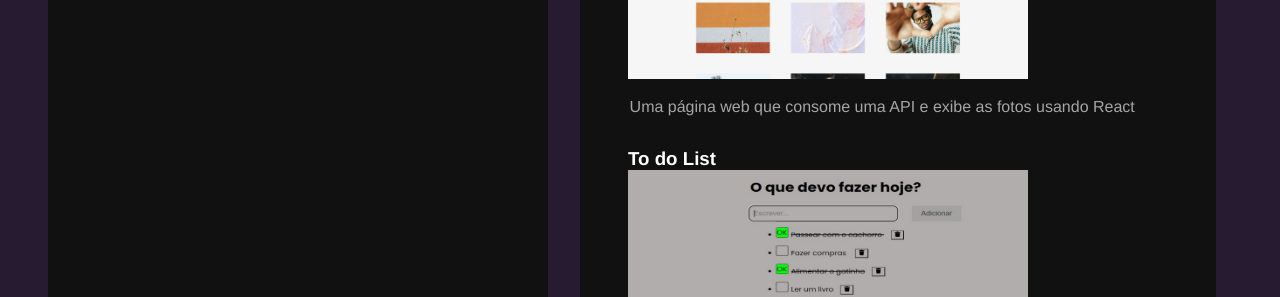
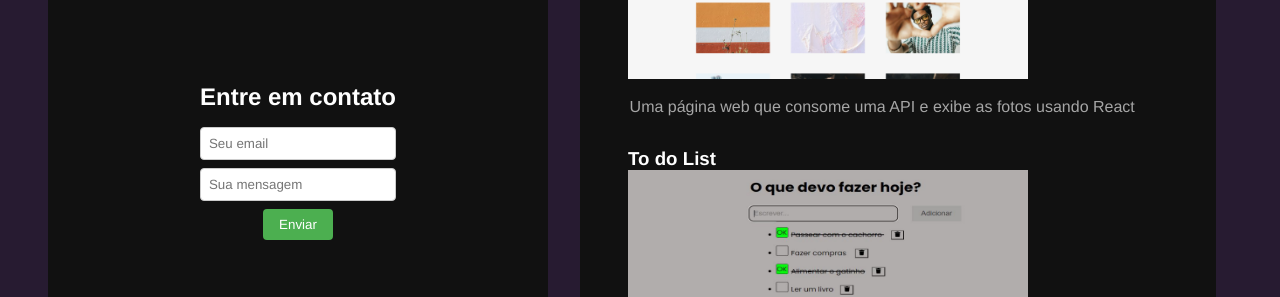
Before and after one commit to Jpsoaresfig/My_Profile, a React (Vite) app: page / in a window 1280 px wide. Shown: the part 1888-2185 px from the top of the page. Built offline with nearby package versions, Linux system fonts and the light colour scheme.

Commit message:
adicao da funcao entre em contato

```diff
--- a/package.json
+++ b/package.json
@@ -10,6 +10,7 @@
     "preview": "vite preview"
   },
   "dependencies": {
+    "emailjs-com": "^3.2.0",
     "react": "^18.2.0",
     "react-dom": "^18.2.0",
     "react-icons": "^4.9.0",
--- a/src/Styles/components/sidebar.sass
+++ b/src/Styles/components/sidebar.sass
@@ -12,10 +12,10 @@
     padding: 2rem 0
 
     .profileimg
-        max-width: 70%
+        max-width: 60%
         border-radius: variables.$container-border-radius
         position: absolute
-        top: -3rem
+        top: -4rem
 
     .title
         color: variables.$text-color
@@ -33,3 +33,29 @@
 #videojptec
     padding-top: 1rem
     padding-bottom: 1rem
+
+.contact-section
+  margin-top: 10rem
+  text-align: center
+
+  h2
+    font-size: 1.5rem
+    margin-bottom: 1rem
+
+
+  input[type="email"],
+  input[type="text"]
+    padding: 0.5rem
+    margin-bottom: 0.5rem
+    border: 1px solid #ccc
+    border-radius: 4px
+    width: 100%
+
+
+  button
+    padding: 0.5rem 1rem
+    border-radius: 4px
+    background-color: #4caf50
+    color: white
+    border: none
+    cursor: pointer
--- a/src/components/SideBar.jsx
+++ b/src/components/SideBar.jsx
@@ -5,10 +5,12 @@ import Avatar from "../img/eu.png";
 
 import "../Styles/components/sidebar.sass";
 
-import profile from "../img/arquivos/Profiles.pdf"
+import profile from "../img/arquivos/Profiles.pdf";
+
 
 
 const Sidebar = () => {
+
 
 
   return (
@@ -21,19 +23,43 @@ const Sidebar = () => {
         Download currículo
       </a>
 
-
       <h2 id="AboutMe">Sobre mim</h2>
-      <p>Sendo um nativo digital, desde a infância já nutria interesse por esse tema. Cheguei a criar um canal no YouTube com meu pai, que é publicitário, chamado JPTec. </p>
-      <p> Acredito que essa experiência tenha me influenciado significativamente na escolha da minha graduação.</p>
-      <p>Ao estudar Ciência da Computação, percebo que estou trilhando o caminho certo. Desfruto do que estudo e faço, o que me proporciona um crescimento contínuo.</p>
-      <p> Estou determinado a expandir meus conhecimentos e fazer parte das inovações, maximizando minha experiência por meio de oportunidades de aprendizado de alto impacto.</p>
+      <p>
+        Sendo um nativo digital, desde a infância já nutria interesse por esse tema. Cheguei a
+        criar um canal no YouTube com meu pai, que é publicitário, chamado JPTec.{' '}
+      </p>
+      <p>
+        Acredito que essa experiência tenha me influenciado significativamente na escolha da minha
+        graduação.
+      </p>
+      <p>
+        Ao estudar Ciência da Computação, percebo que estou trilhando o caminho certo. Desfruto do
+        que estudo e faço, o que me proporciona um crescimento contínuo.
+      </p>
+      <p>
+        Estou determinado a expandir meus conhecimentos e fazer parte das inovações, maximizando
+        minha experiência por meio de oportunidades de aprendizado de alto impacto.
+      </p>
 
       <h2 id="AboutMe">Uma curiosidade</h2>
-      <iframe id="videojptec" width="500" height="315" src="https://www.youtube.com/embed/tZflWQKvyJw" title="YouTube video player" frameBorder="0" allow="accelerometer; autoplay; clipboard-write; encrypted-media; gyroscope; picture-in-picture; web-share" allowfullscreen></iframe>
-
-
-
-
+      <iframe
+        id="videojptec"
+        width="500"
+        height="315"
+        src="https://www.youtube.com/embed/tZflWQKvyJw"
+        title="YouTube video player"
+        frameBorder="0"
+        allow="accelerometer; autoplay; clipboard-write; encrypted-media; gyroscope; picture-in-picture; web-share"
+        allowFullScreen
+      ></iframe>
+      <div className="contact-section">
+        <h2>Entre em contato</h2>
+        <input type="email" id="email" placeholder="Seu email" />
+        <br />
+        <input type="text" id="message" placeholder="Sua mensagem" />
+        <br />
+        <button >Enviar</button>
+      </div>
     </aside>
   );
 };
```
Also changed, not shown: 1 other file (tests, documents, lock files or other folders).
